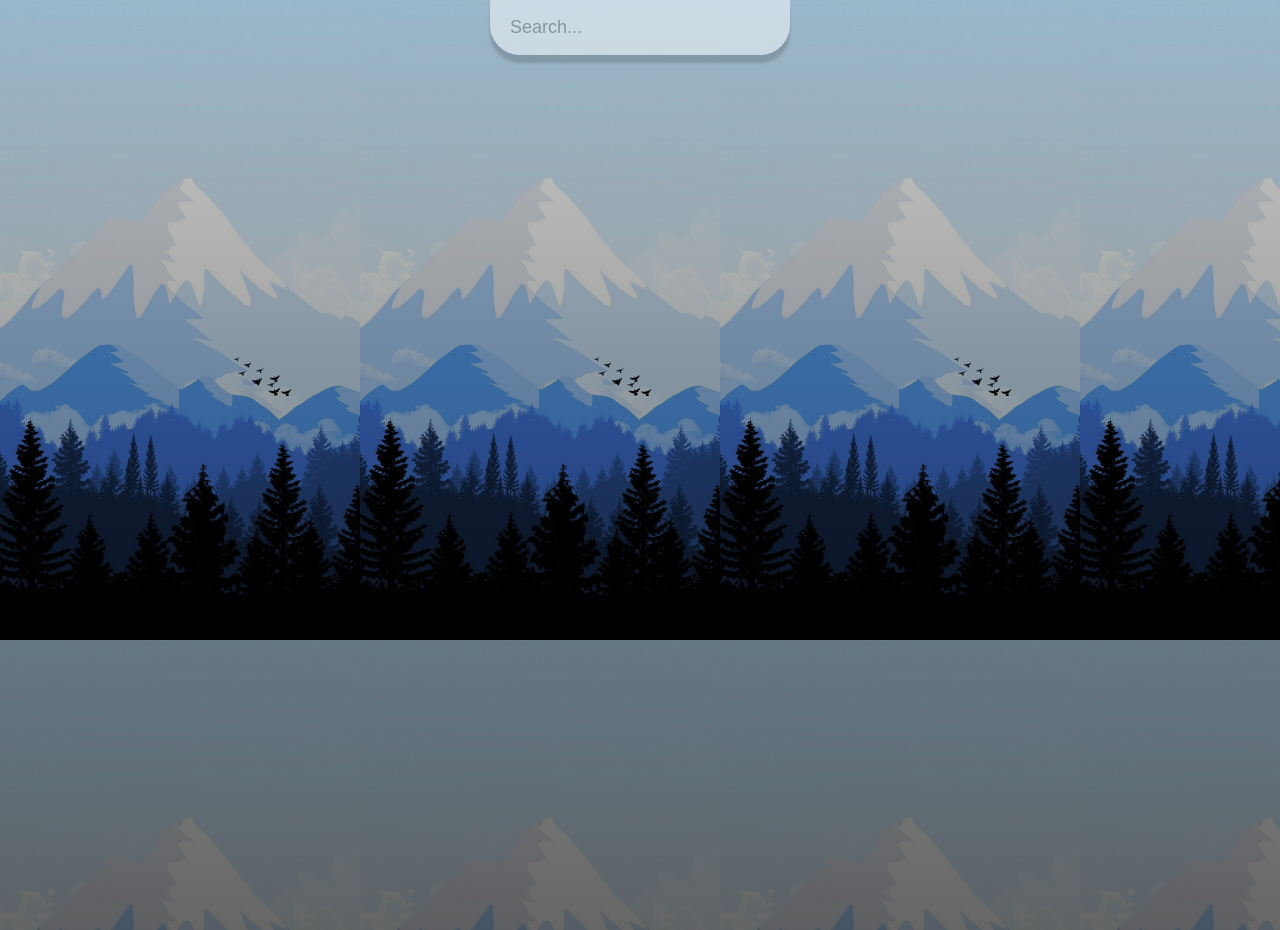
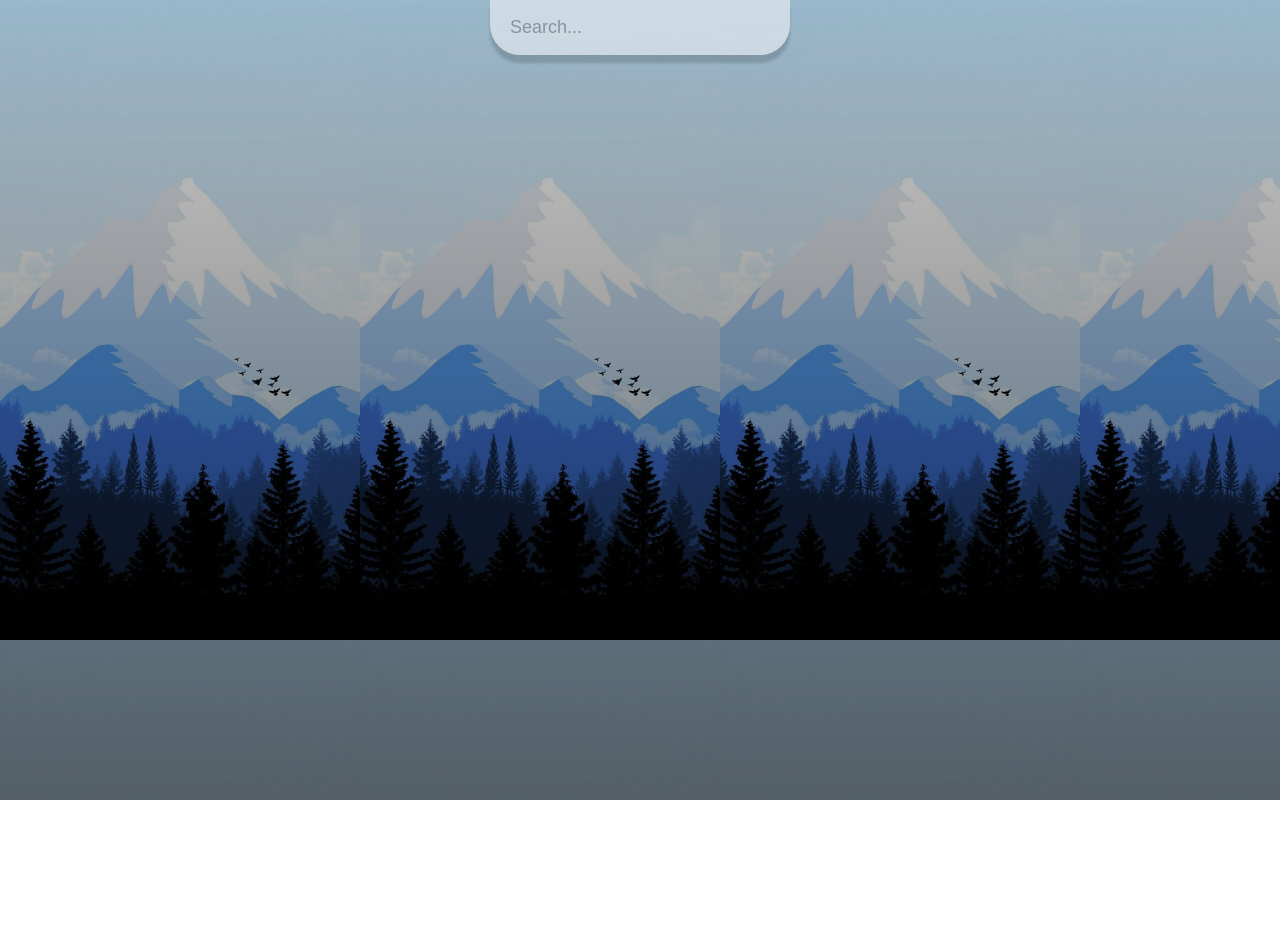
Before and after one commit to TNoga0/reactjs-weather, a React (Create React App) app: page / in a window 1280 px wide. After the commit the page ends 800 px from the top, so only its background shows below. Built offline with nearby package versions, Linux system fonts and the light colour scheme.

Commit message:
Gather all the query data from api and add basic passing to Result component

```diff
--- a/src/App.css
+++ b/src/App.css
@@ -9,17 +9,21 @@
 
 main {
   background-image: linear-gradient(to bottom, rgba(0, 0, 0, 0.2), rgba(0, 0, 0, 0.6));
+  display: flex;
+  min-height: 100vh;
+  flex-direction: column;
+  align-items: center;
 }
 
-.App-header {
-  min-height: 100vh;
-  display: flex;
-  flex-direction: column;
-  align-items: center;
-  justify-content: center;
-  font-size: calc(10px + 2vmin);
-  color: white;
-}
+/*.App-header {*/
+/*  min-height: 100vh;*/
+/*  display: flex;*/
+/*  flex-direction: column;*/
+/*  align-items: center;*/
+/*  justify-content: center;*/
+/*  font-size: calc(10px + 2vmin);*/
+/*  color: white;*/
+/*}*/
 
 .Searchbar {
   opacity: 0.5;
--- a/src/App.js
+++ b/src/App.js
@@ -1,6 +1,7 @@
-import React from 'react';
+import React, {useState} from 'react';
 import './App.css';
 import Searchbar from "./components/Searchbar";
+import Result from "./components/Result";
 
 const api = {
   key: "def6901da7e55d9c50a0b2bcfcfe0550",
@@ -9,18 +10,15 @@ const api = {
 
 function App() {
 
-  function receiveTemperature(temperature) {
-    if (temperature !== -273) {
-      console.log(temperature);
-    }
-  }
+  const [weatherData, setWeatherData] = useState({});
 
   return (
     <div className="App cold">
       <main>
-        <Searchbar api={api} passDataToParent={receiveTemperature}/>
-        <header className="App-header">
-        </header>
+        <Searchbar api={api} passDataToParent={setWeatherData}/>
+        {weatherData.location !== "" &&
+        <Result data={weatherData}/>
+        }
       </main>
     </div>
   );
--- a/src/components/Result.js
+++ b/src/components/Result.js
@@ -1,2 +1,20 @@
-import React, {useState} from "react";
+import React, {useEffect, useState} from "react";
 import "../App.css";
+
+function Result(props) {
+
+  useEffect(() => {console.log(props.data)}, [props.data]);
+
+  return(
+    <div className="Result">
+      <div className="Location">
+        <h2>
+          {props.data.temperature}
+        </h2>
+      </div>
+    </div>
+  );
+
+}
+
+export default Result;
--- a/src/components/Searchbar.js
+++ b/src/components/Searchbar.js
@@ -4,19 +4,24 @@ import "../App.css";
 function Searchbar(props) {
 
   const [query, setQuery] = useState("");
-  const [locationTemperature, setTemperature] = useState(-273);
+  const [locationData, setData] = useState(-273);
 
-  useEffect(() => {passData()}, [locationTemperature]);
+  useEffect(() => {passData()}, [locationData]);
 
   function passData(){
-    props.passDataToParent(locationTemperature);
+    props.passDataToParent(locationData);
   }
 
   const searchLocalisation = evt => {
     if (evt.key === "Enter") {
       fetch(`${props.api.base}weather?q=${query}&appid=${props.api.key}`)
         .then(response => response.json())
-        .then(data => {setTemperature((data.main.temp - 273.15).toFixed(0))})
+        .then(data => {setData({
+          temperature: (data.main.temp - 273.15).toFixed(0) + "\u00B0C",
+          location: data.name + ", " +  data.sys.country,
+          overall: data.weather[0].main,
+        })
+      })
     }
   };
 
```
